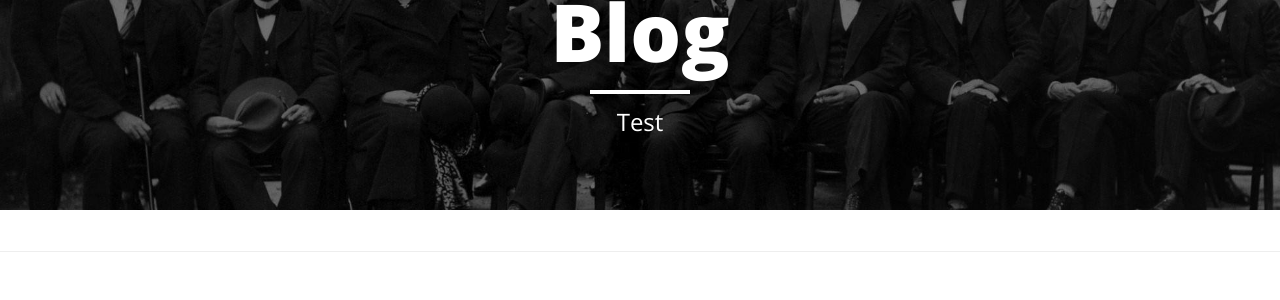
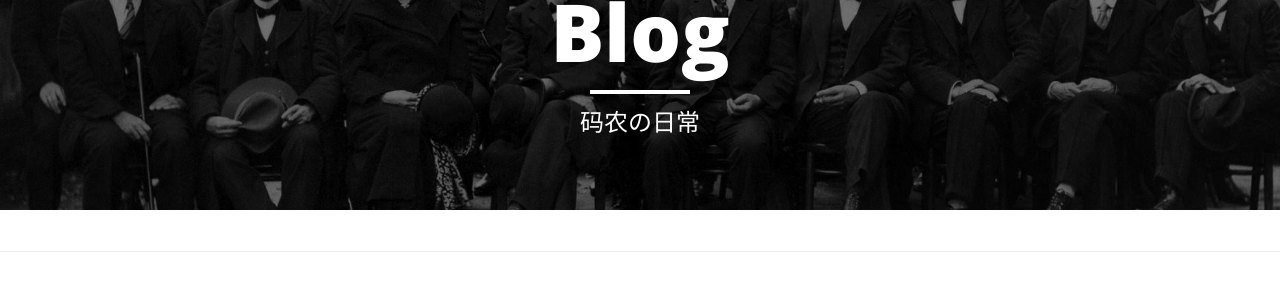
Before and after one commit to TangYuanqing/blog, a Jekyll site: the page built from index.html, in a window 1280 px wide. Shown: the part 326-626 px from the top of the page. Built offline with Jekyll 4.4.1, drawn with Linux system fonts in a browser that asks for light colours; nearby versions of some CDN libraries; the list of posts is cut into pages by our own code.

Commit message:
Update _config.yml

```diff
--- a/_config.yml
+++ b/_config.yml
@@ -1,6 +1,6 @@
 # Site settings
 title: TangYuanqing's Blog
-description: "Test"
+description: "码农の日常"
 url: "https://TangYuanqing.github.io"
 
 
```
